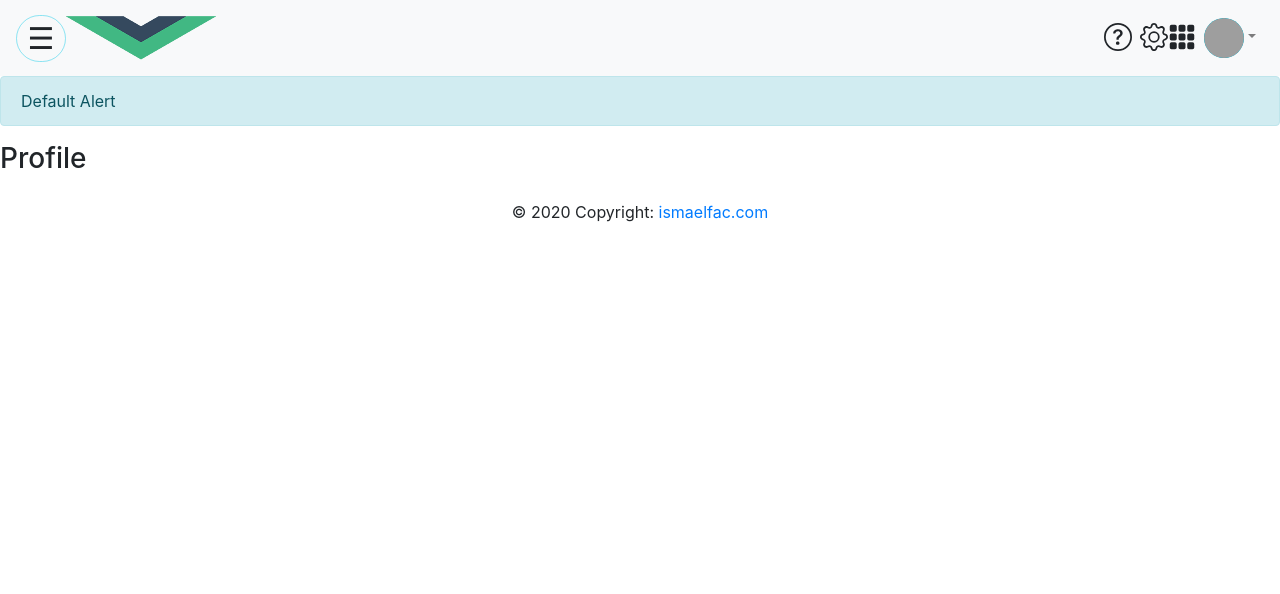
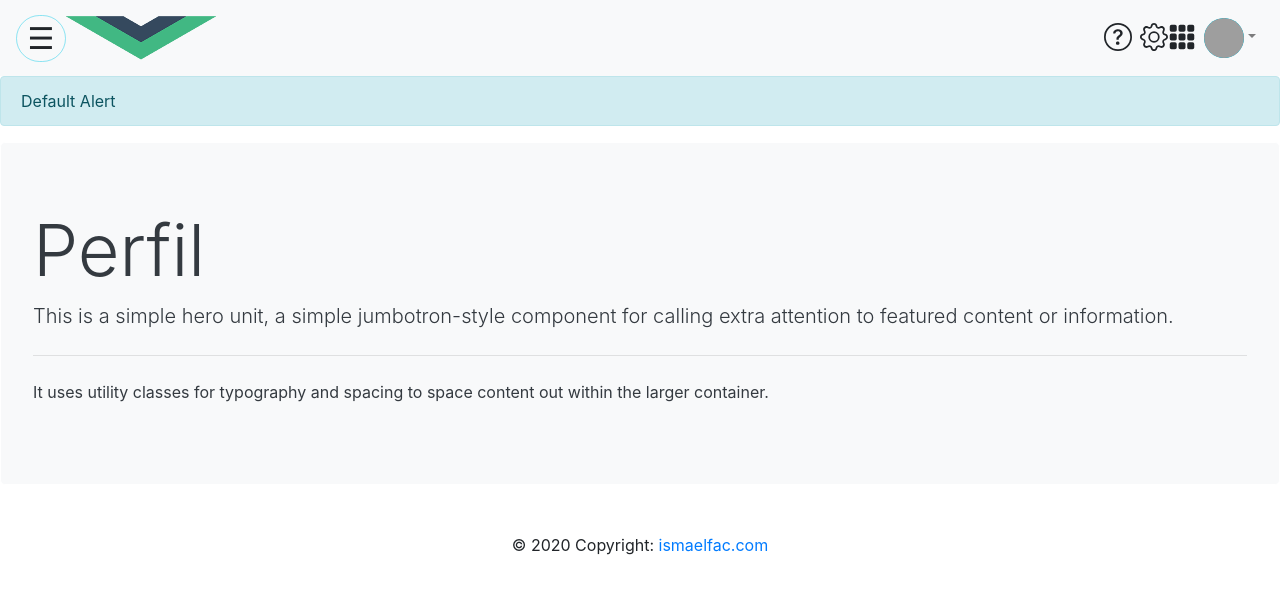
Before and after one commit to ismaelfac/baseVue, a Vue app: page /perfil in a window 1280 px wide. Shown: the top 594 px of the page. Built offline with nearby package versions, Linux system fonts and the light colour scheme; grey boxes are pictures that could not be loaded.

Commit message:
SideBar ok

```diff
--- a/src/layouts/DefaultLayout.vue
+++ b/src/layouts/DefaultLayout.vue
@@ -44,7 +44,8 @@ export default {
 </script>
 <style lang="scss" scoped>
 html {
-  background:  url("https://i.pinimg.com/originals/da/4c/bb/da4cbb2d23881879e8729042629c3684.jpg");
+    background-color: transparent;
+    background:  url("https://i.pinimg.com/originals/da/4c/bb/da4cbb2d23881879e8729042629c3684.jpg");
 }
 
 .main-section {
--- a/src/partials/SideBar.vue
+++ b/src/partials/SideBar.vue
@@ -1,11 +1,13 @@
 <template>
     <div id="sidebar" :class="{ active: isActive }">
         <b-list-group class="listSlider" v-for="item in items" :key="item.id">
-            <b-list-group-item class="d-flex justify-content-between align-items-center" :to="{name:item.link}" :active="item.isActive">
+            <b-list-group-item class="d-flex justify-content-between align-items-center" :to="{name:item.link}" :active="active">
                 {{ item.title }}
                 <b-badge variant="primary" pill>{{ item.count ? item.count : ''}}</b-badge>
             </b-list-group-item>
         </b-list-group>
+        <hr class="my-4">
+
     </div>
 </template>
 <script>
@@ -15,16 +17,18 @@ export default {
     data() {
         return{
             items: [
-                {id: 1, title:'Dasboard', link:'home', count: 2, isActive:false},
-                {id: 2, title:'Configuracion', link:'settings', count: null, isActive:false},
-                {id: 3, title:'Perfil', link:'profile', count: null, isActive:false}
-            ]
+                {id: 1, title:'Dasboard', link:'home', count: 2},
+                {id: 2, title:'Configuracion', link:'settings', count: null},
+                {id: 3, title:'Perfil', link:'profile', count: null}
+            ],
+            active: false
         }
     },
     computed: mapState({
         isActive: state => state.SideBar.toogle_btn
     }),
     methods: {
+
     }
 }
 </script>
--- a/src/store/index.js
+++ b/src/store/index.js
@@ -2,11 +2,13 @@ import Vue from 'vue';
 import Vuex from 'vuex';
 import profile from './modules/profile';
 import SideBar from './modules/SideBar';
+import Modal from './modules/modal'
 Vue.use(Vuex);
 
 export default new Vuex.Store({
   modules: {
     profile,
-    SideBar
+    SideBar,
+    Modal
   }
 });
--- /dev/null
+++ b/src/store/modules/modal.js
@@ -0,0 +1,22 @@
+export const SET_TOOGLEBTN = 'SET_TOOGLEBTN';
+
+export default {
+    namespaced: true,
+    state: {
+        IsActiveModal: false,
+    },
+    mutations: {
+        SET_TOOGLEBTN (state){
+            console.log('SET_TOOGLEBTN'+state);
+            state.toogle_btn = !state.toogle_btn;
+            state.colsSideBar = state.colsSideBar == '2' ? '0' : '2';
+            state.colsContent = state.colsContent == '10' ? '12' : '10';
+        }
+    },
+    getters: {
+
+    },
+    actions: {
+
+    }
+};
--- a/src/views/Profile.vue
+++ b/src/views/Profile.vue
@@ -1,6 +1,20 @@
 <template>
   <div>
-    <h3>Profile</h3>
+    <b-jumbotron bg-variant="light" text-variant="dark" border-variant="white">
+    <template v-slot:header>Perfil </template>
+
+    <template v-slot:lead>
+      This is a simple hero unit, a simple jumbotron-style component for calling extra attention to
+      featured content or information.
+    </template>
+
+    <hr class="my-4">
+
+    <p>
+      It uses utility classes for typography and spacing to space content out within the larger
+      container.
+    </p>
+  </b-jumbotron>
   </div>
 </template>
 <script>
@@ -8,3 +22,7 @@ export default {
   name: 'Profile',
 }
 </script>
+<style lang="scss" scoped>
+b-jumbotron {
+}
+</style>
```
Also changed, not shown: src/components/HelloWorld.vue (deleted, +0 -21 lines), src/components/Modal.vue (added, +23 -0 lines), src/partials/Header.vue (indentation only).
